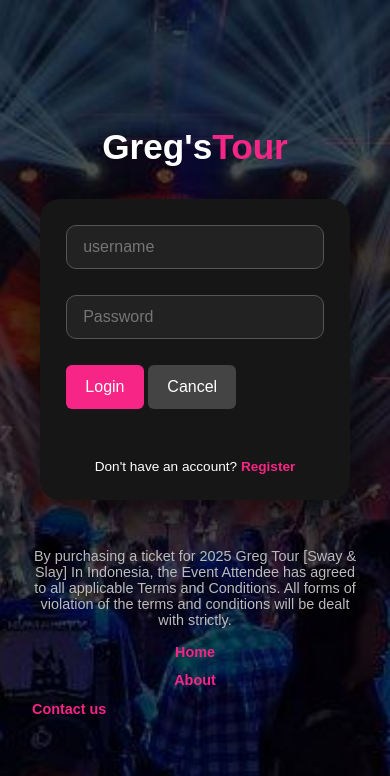
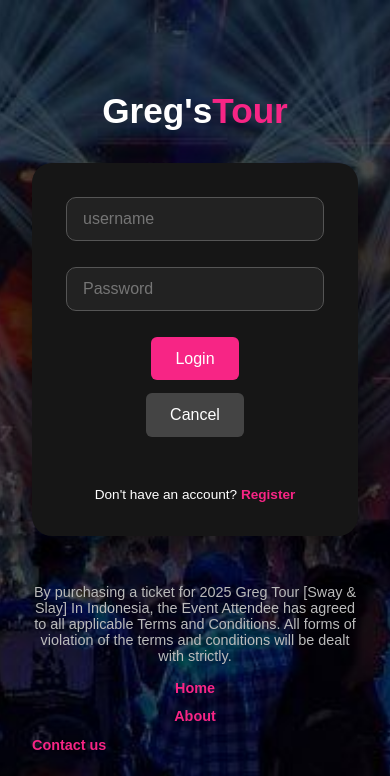
Before and after one commit to JustinCostandinos916/UASProject, a Flask app: page /login in a window 390 px wide. Shown: the top 776 px of the page. Run offline with Flask 3, Linux system fonts and the light colour scheme.

Commit message:
rubah dikit css login

```diff
--- a/Kelompok6_UASProject_Hiburan/Konser/static/login.css
+++ b/Kelompok6_UASProject_Hiburan/Konser/static/login.css
@@ -68,6 +68,33 @@ header .pink {
   margin-top: 1rem;
 }
 
+.button-group input[type="submit"],
+.button-group input[type="reset"] {
+  padding: 0.8rem 1.5rem;
+  font-size: 1rem;
+  border: none;
+  border-radius: 6px;
+  color: white;
+  cursor: pointer;
+  transition: background-color 0.3s ease;
+}
+
+.button-group input[type="submit"] {
+  background-color: #f72585;
+}
+
+.button-group input[type="reset"] {
+  background-color: #444;
+}
+
+.button-group input[type="submit"]:hover {
+  background-color: #cc1e70;
+}
+
+.button-group input[type="reset"]:hover {
+  background-color: #333;
+}
+
 .loginbox input[type="submit"],
 .loginbox input[type="reset"] {
   padding: 0.8rem 1.2rem;
@@ -86,6 +113,40 @@ header .pink {
 .loginbox input[type="submit"]:hover,
 .loginbox input[type="reset"]:hover {
   background-color: #cc1e70;
+}
+
+.loginbox td input[type="submit"],
+.loginbox td input[type="reset"] {
+  display: inline-block;
+  padding: 0.8rem 1.5rem;
+  font-size: 1rem;
+  border: none;
+  border-radius: 6px;
+  color: white;
+  cursor: pointer;
+  margin: 0 0.5rem;
+  transition: background-color 0.3s ease;
+}
+
+.loginbox td input[type="submit"] {
+  background-color: #f72585;
+}
+
+.loginbox td input[type="reset"] {
+  background-color: #444;
+}
+
+.loginbox td input[type="submit"]:hover {
+  background-color: #cc1e70;
+}
+
+.loginbox td input[type="reset"]:hover {
+  background-color: #333;
+}
+
+
+.loginbox td {
+  text-align: center;
 }
 
 #dont {
@@ -142,8 +203,6 @@ footer nav a:hover {
 .tooltip-arrow {
   display: none;
 }
-
-/* ANIMATION */
 @keyframes fadeInUp {
   0% {
     opacity: 0;
@@ -159,9 +218,11 @@ footer nav a:hover {
     font-size: 2.2rem;
   }
 
-  .loginbox {
-    padding: 1.5rem;
-    max-width: 95%;
+  .loginbox td {
+    display: flex;
+    flex-direction: column;
+    align-items: center;
+    gap: 0.8rem;
   }
 
   .button-group {
```
